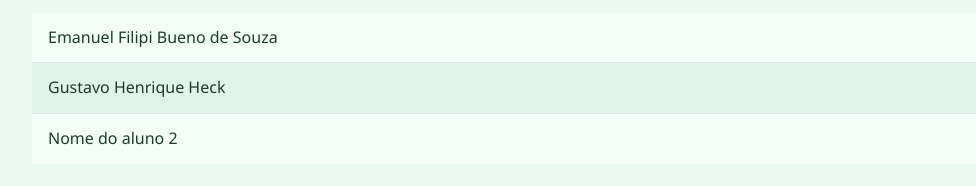
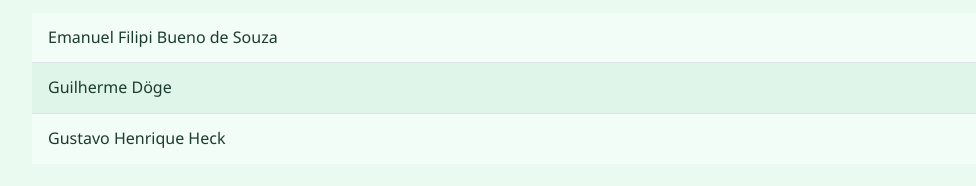
Before and after one commit to kriserdmann/MI79, a plain HTML site: page index.html in a window 1280 px wide. Shown: the part 224-410 px from the top of the page, without its empty margins (0-976 px from the left). Drawn offline with Linux system fonts and the light colour scheme.

Commit message:
Adiciona o nome Guilherme Döge a lista de nomes

```diff
--- a/index.html
+++ b/index.html
@@ -18,9 +18,8 @@
 
 
     <li>Emanuel Filipi Bueno de Souza</li>
-
+    <li>Guilherme Döge</li>
     <li>Gustavo Henrique Heck</li>
-    <li>Nome do aluno 2</li>
 
   </ul>
 
```
